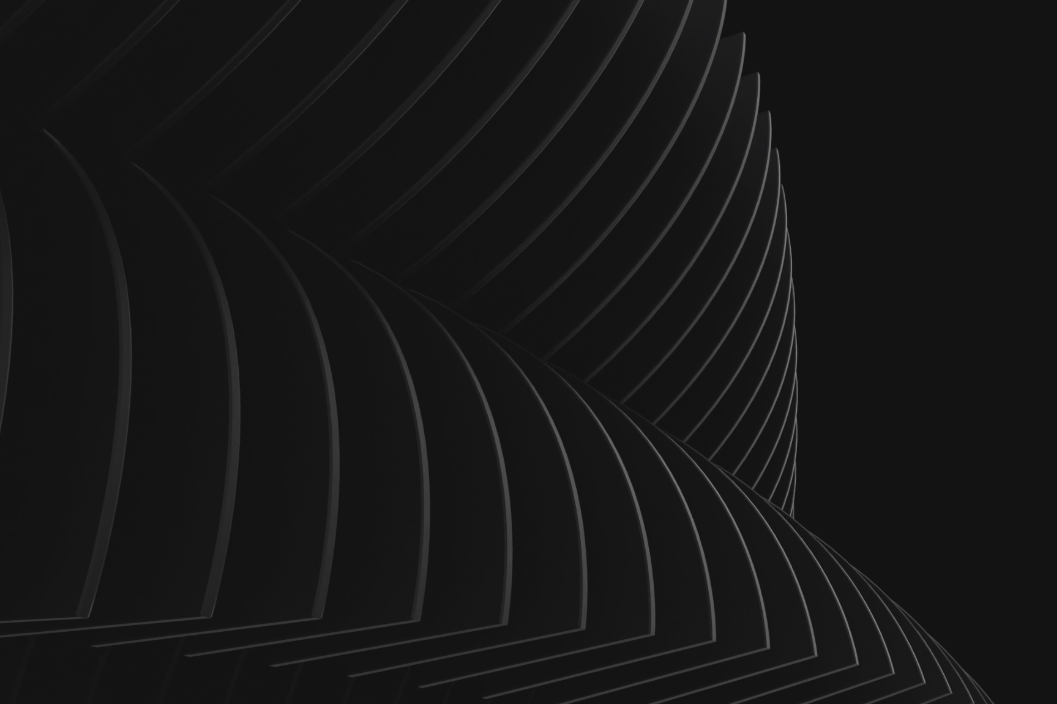
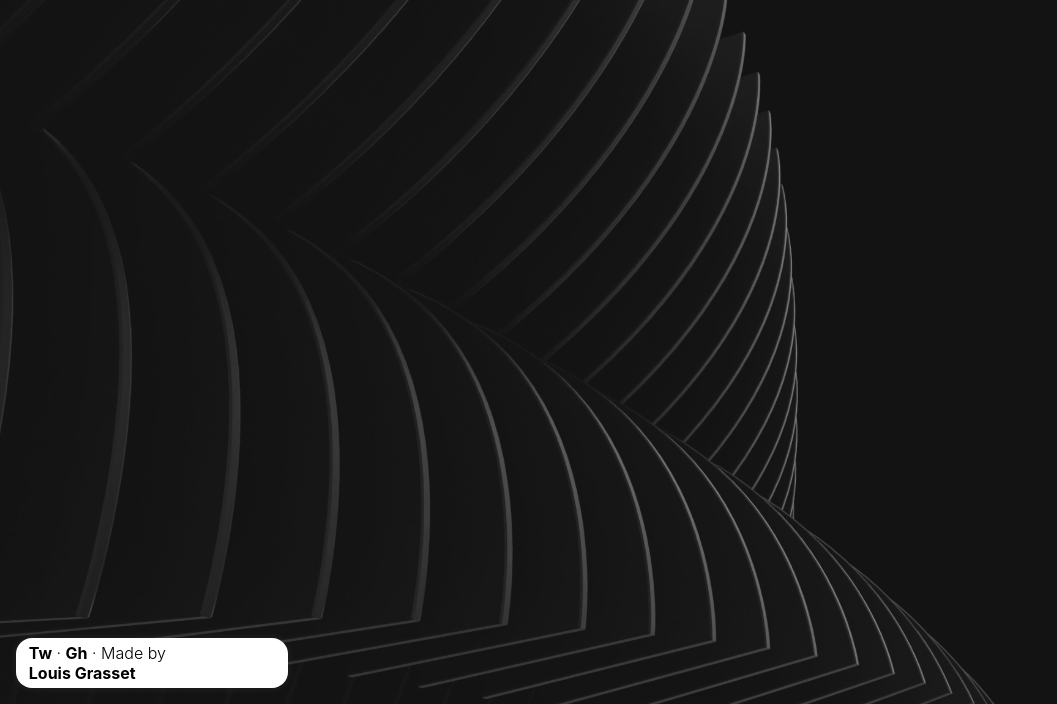
Before and after one commit to louisgrasset/nexbank-menu, a website: page src/index.html in a window 1280 px wide. Shown: the part 96-800 px from the top of the page, without its empty margins (0-1057 px from the left). Drawn offline with nearby package versions, Linux system fonts and the light colour scheme; files that its build step writes are made by us from their sources.

Commit message:
feat: add attribution

```diff
--- a/src/index.html
+++ b/src/index.html
@@ -84,6 +84,11 @@
             </div>
         </div>
     </div>
+    <div class="attribution">
+        <div class="attribution__container"><a href="https://twitter.com/louisgrasset">Tw</a>&nbsp;·&nbsp;<a
+                href="https://github.com/louisgrasset">Gh</a>&nbsp;·&nbsp;<span>Made by <a
+                    href="https://louisgrasset.fr">Louis&nbsp;Grasset</a></span></div>
+    </div>
 </body>
 
 </html>
--- /dev/null
+++ b/src/scss/components/attribution.scss
@@ -0,0 +1,23 @@
+
+.attribution {
+    font-family: -apple-system,BlinkMacSystemFont,"Segoe UI","Roboto","Oxygen","Ubuntu","Cantarell","Fira Sans","Droid Sans","Helvetica Neue",sans-serif;
+    position: fixed;
+    bottom: 1rem;
+    left: 1rem;
+    width: 17rem;
+}
+
+.attribution__container {
+    font-size: 16px;
+    padding: .3rem .8rem;
+    border-radius: 1rem;
+    background-color: #fff;
+    box-shadow: 0 0 .5rem hsla(0,0%,47.8%,.16);
+    color: #000;
+}
+
+.attribution__container a {
+    color: inherit;
+    text-decoration: none;
+    font-weight: 700;
+}
--- a/src/scss/style.scss
+++ b/src/scss/style.scss
@@ -3,6 +3,7 @@
 @import "components/nav";
 @import "components/menu";
 @import "components/overlay";
+@import "components/attribution";
 
 html {
     @include colors;
```
